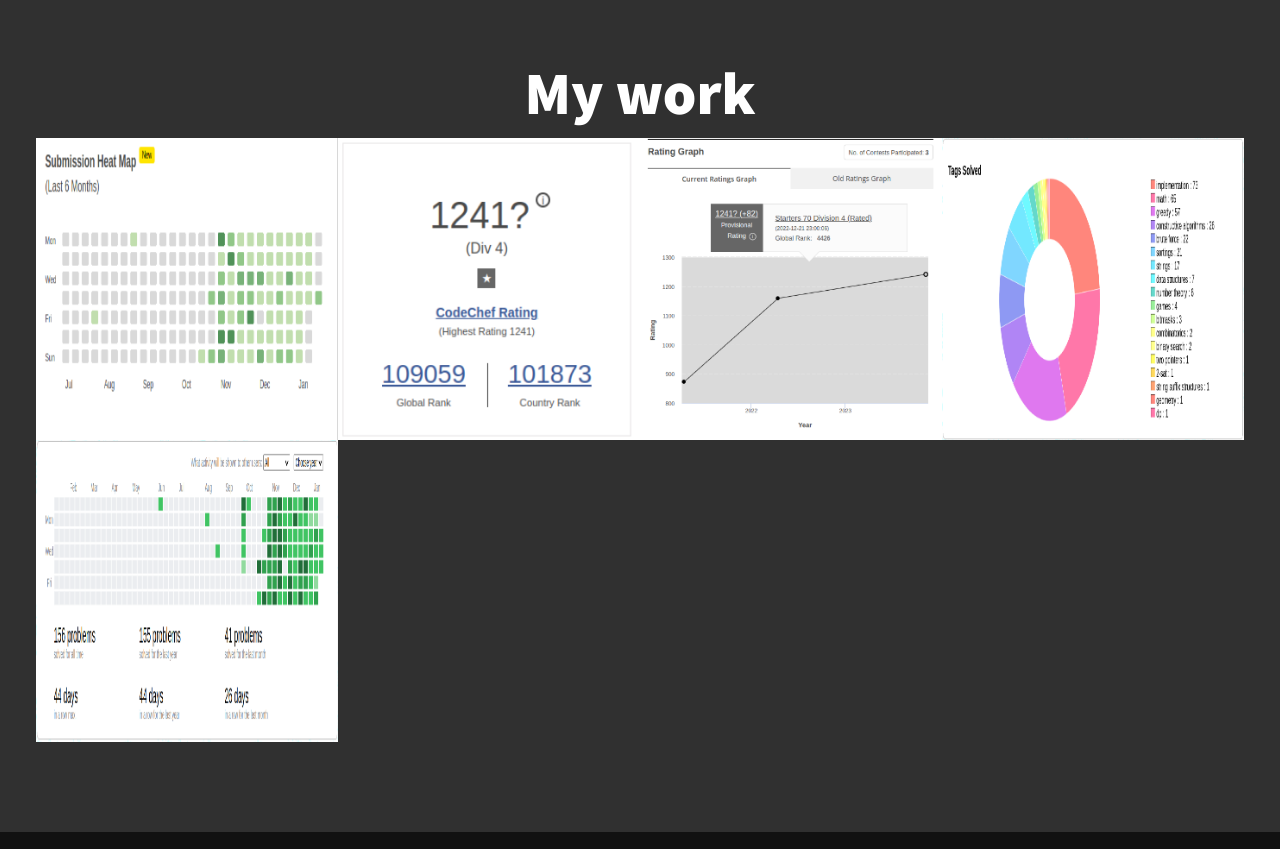
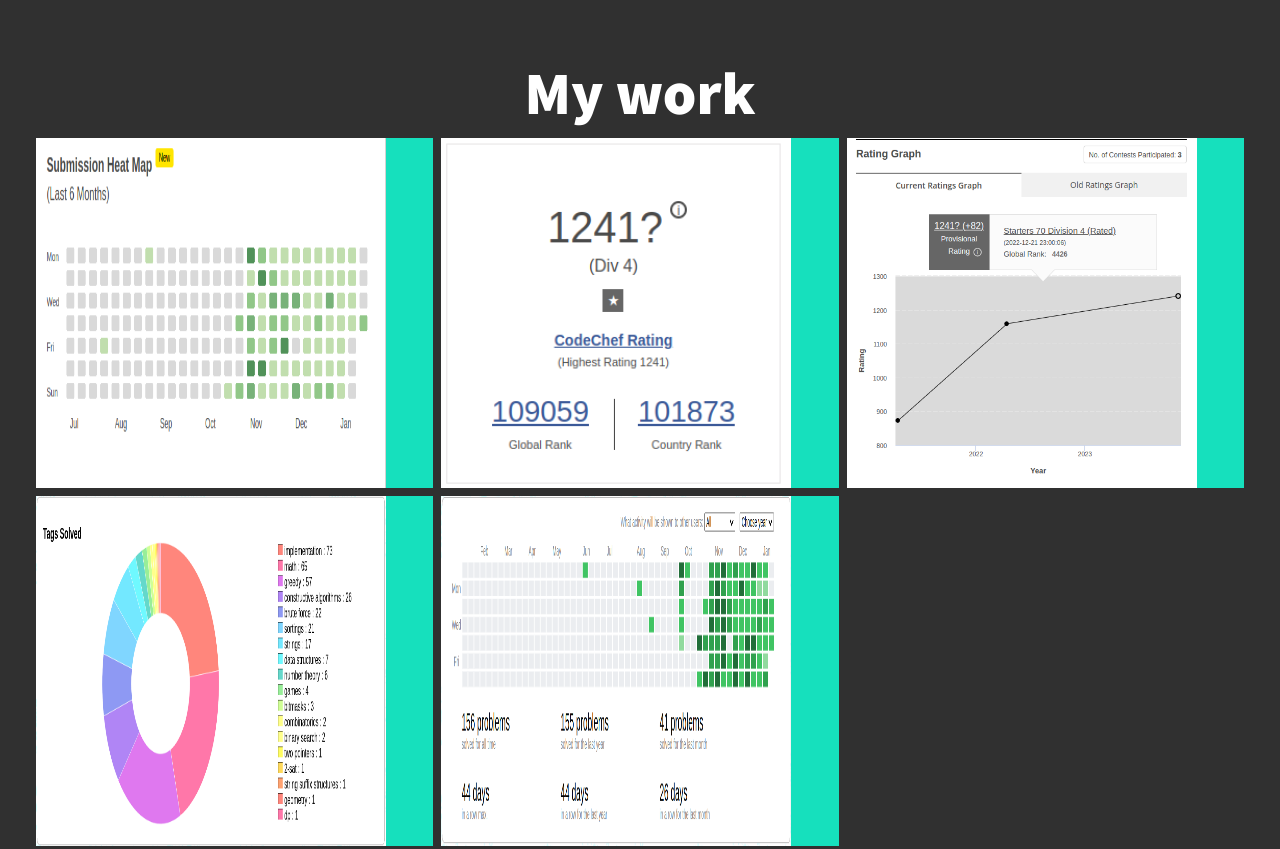
Before and after one commit to gobardhanm/gobardhanm.github.io, a plain HTML site: page index.html in a window 1280 px wide. Shown: the part 1300-2149 px from the top of the page. Drawn offline with nearby package versions, Linux system fonts and the light colour scheme.

Commit message:
Update style.css

```diff
--- a/css/style.css
+++ b/css/style.css
@@ -339,6 +339,7 @@ header {
 .portfolio {
     display: grid;
     grid-template-columns: repeat(auto-fit, minmax(300px, 1fr));
+    grid-gap:0.5rem 0.5rem;
 }
 
 .portfolio__item {
```
